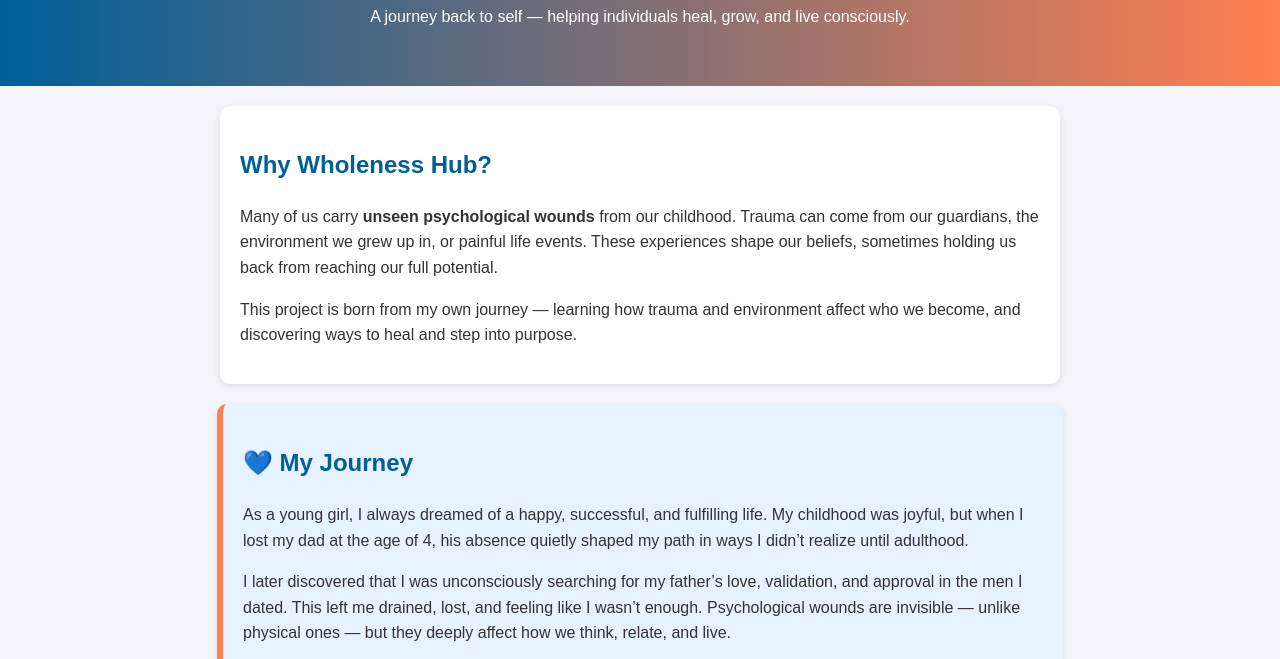
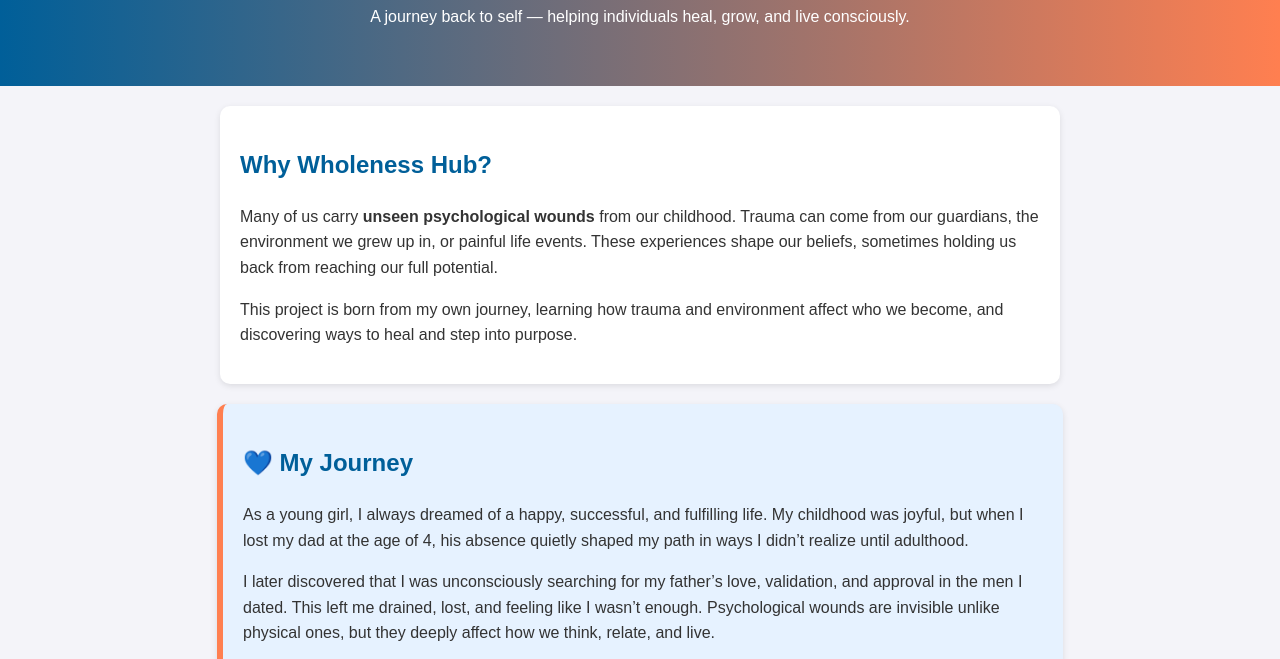
Before and after one commit to missO-254/My-project-web-page, a plain HTML site: page index.html in a window 1280 px wide. Shown: the part 116-775 px from the top of the page. Drawn offline with Linux system fonts and the light colour scheme.

Commit message:
Update index.html

```diff
--- a/index.html
+++ b/index.html
@@ -23,7 +23,7 @@
       These experiences shape our beliefs, sometimes holding us back from reaching our full potential.
     </p>
     <p>
-      This project is born from my own journey — learning how trauma and environment affect who we become, and discovering ways to heal and step into purpose.
+      This project is born from my own journey, learning how trauma and environment affect who we become, and discovering ways to heal and step into purpose.
     </p>
   </section>
 
@@ -36,7 +36,7 @@
     </p>
     <p>
       I later discovered that I was unconsciously searching for my father’s love, validation, and approval in the men I dated.
-      This left me drained, lost, and feeling like I wasn’t enough. Psychological wounds are invisible — unlike physical ones — but they deeply affect how we think, relate, and live.
+      This left me drained, lost, and feeling like I wasn’t enough. Psychological wounds are invisible unlike physical ones, but they deeply affect how we think, relate, and live.
     </p>
     <p>
       Through inner work and reflection, I began to heal. With each passing day, I’m becoming better and more whole.
```
